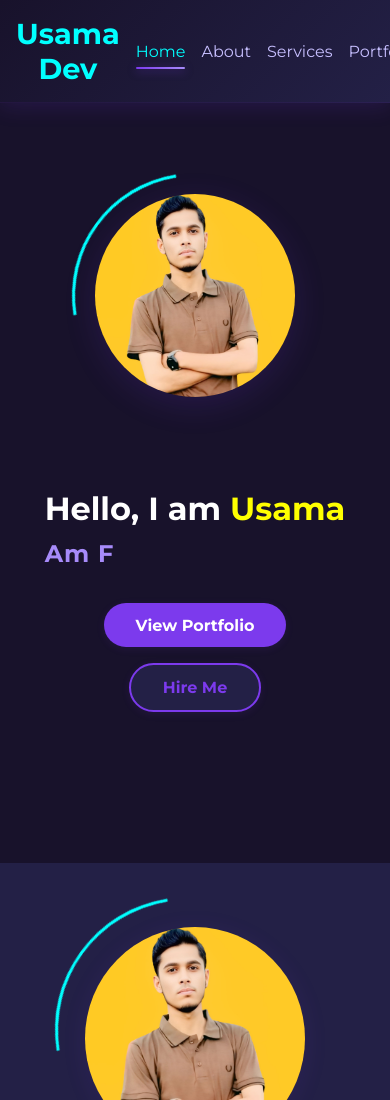
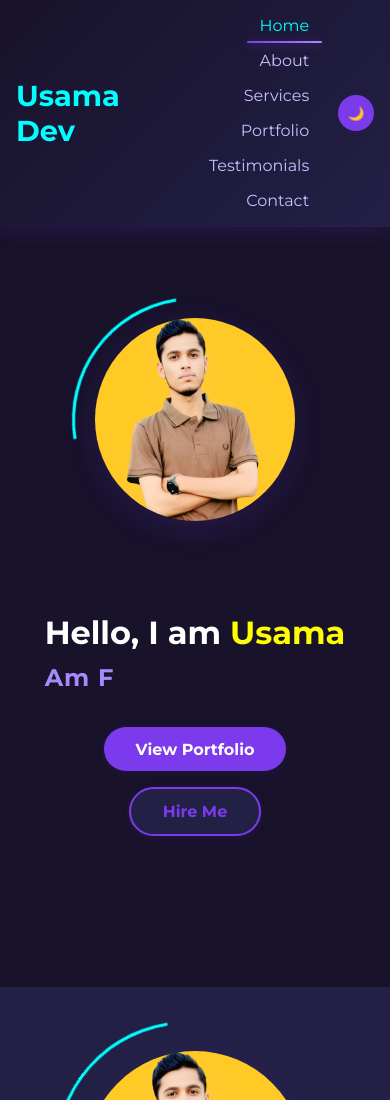
Before and after one commit to UsamaIT786/Folio_Usama, a plain HTML site: page index.html in a window 390 px wide. Shown: the top 1100 px of the page. Drawn offline with Linux system fonts and the light colour scheme.

Commit message:
Update style.css

```diff
--- a/style.css
+++ b/style.css
@@ -1240,3 +1240,35 @@ section {
     padding-top: 1.5rem;
   }
 }
+
+
+
+@media (max-width: 991px) {
+  .navbar {
+    flex-direction: row;
+    justify-content: space-between;
+    align-items: center;
+    flex-wrap: wrap;
+  }
+
+  .logo {
+    flex: 1;
+    text-align: left;
+  }
+
+  .nav-links {
+    flex: 1;
+    display: flex;
+    justify-content: flex-end;
+    flex-wrap: wrap;
+    gap: 1rem;
+  }
+
+  .nav-links li {
+    margin: 0;
+  }
+
+  .nav-links li a {
+    padding: 0.5rem 0.8rem;
+  }
+}
```
